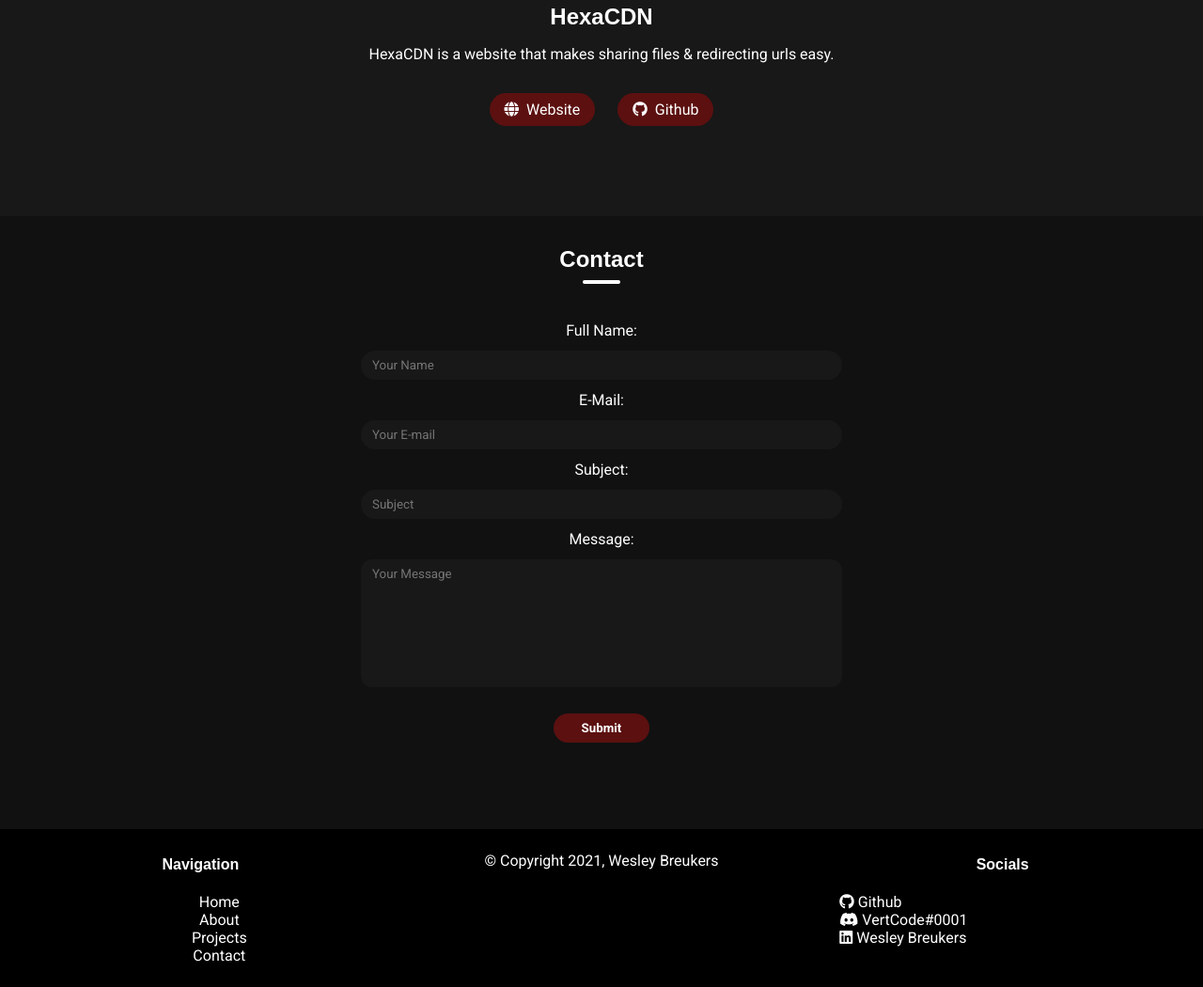
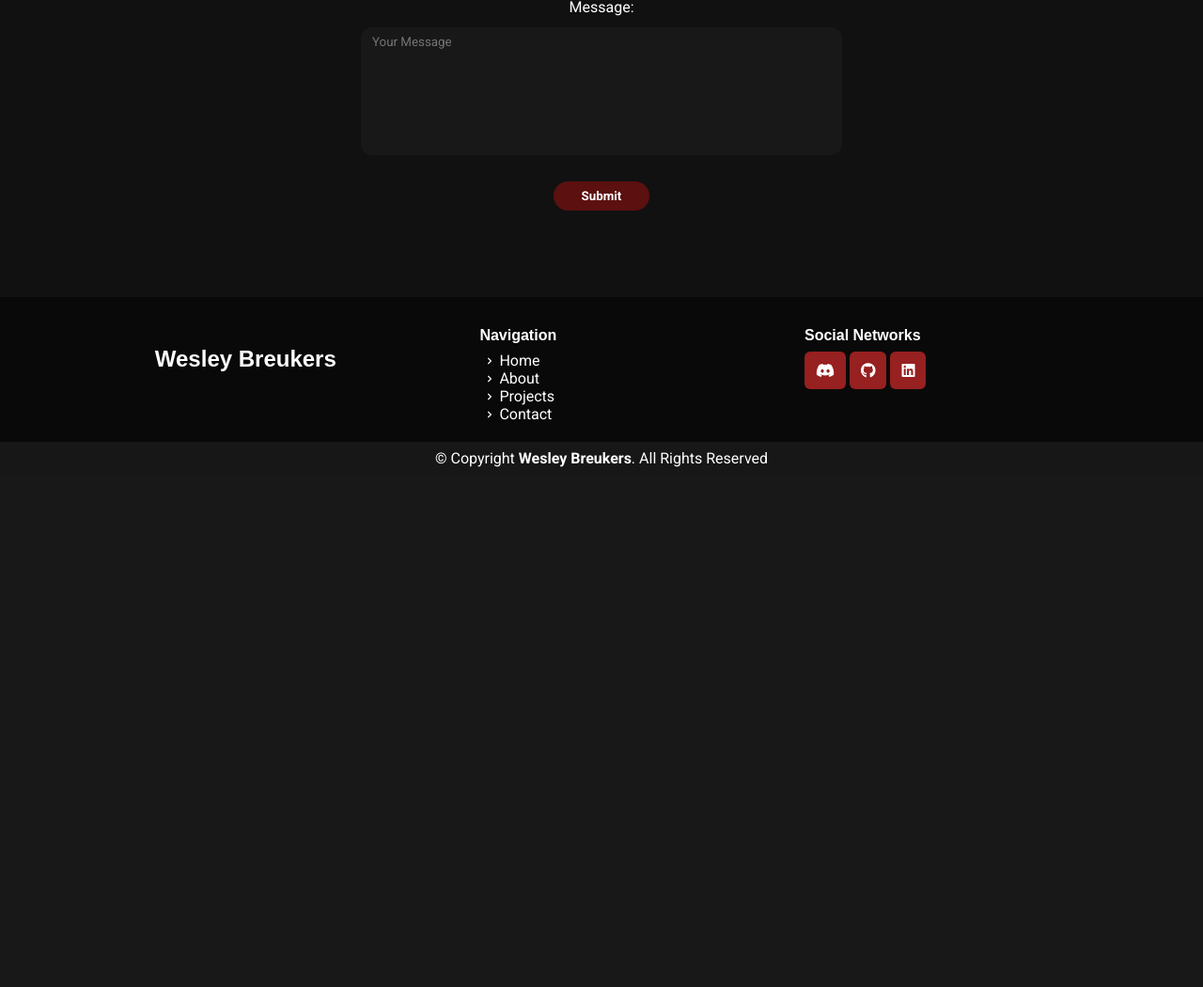
Before and after one commit to VertCode/Portfolio, a website: page public/index.html in a window 1280 px wide. Shown: the part 3146-4196 px from the top of the page at 94% size. After the commit the page ends 3651 px from the top, so only its background shows below. Drawn offline with nearby package versions, Linux system fonts and the light colour scheme.

Commit message:
Finished backend for contact form. Recoded footer.

```diff
--- a/package.json
+++ b/package.json
@@ -8,6 +8,7 @@
   },
   "dependencies": {
     "express": "^4.17.1",
-    "fs": "^0.0.1-security"
+    "fs": "^0.0.1-security",
+    "nodemailer": "^6.7.0"
   }
 }
--- a/public/index.html
+++ b/public/index.html
@@ -108,15 +108,6 @@
                             <a class="project-link" href="https://bridgepigeon.com"><i class="fas fa-globe"></i>Website</a>
                         </div>
                     </div>
-                    <div class="project">
-                        <img src="./src/img/projects/orbit-preview.png" alt="OrbitClient Image">
-                        <h3>HexaCDN</h3>
-                        <p>HexaCDN is a website that makes sharing files & redirecting urls easy.</p>
-                        <div class="project-links">
-                            <a class="project-link" href="https://orbitclient.com"><i class="fas fa-globe"></i>Website</a>
-                            <a class="project-link" href="https://orbitclient.com"><i class="fab fa-github"></i>Github</a>
-                        </div>
-                    </div>
                 </div>
             </div>
         </section>
@@ -148,32 +139,29 @@
     <footer>
         <div class="container">
             <div class="row">
-                <div class="column-4">
-                    <div>
-                        <h4>Navigation</h4>
-                        <ul>
-                            <li><a href="#home-section">Home</a></li>
-                            <li><a href="#about-section">About</a></li>
-                            <li><a href="#projects-section">Projects</a></li>
-                            <li><a href="#contact-section">Contact</a></li>
-                        </ul>
-                    </div>
+                <div class="column-3">
+                    <h2>Wesley Breukers</h2>
                 </div>
-                <div class="column-4">
-                    <p>&copy; Copyright 2021, Wesley Breukers</p>
+                <div class="column-3">
+                    <h4>Navigation</h4>
+                    <ul>
+                        <li><i class="fas fa-chevron-right"></i> <a href="#home-section">Home</a></li>
+                        <li><i class="fas fa-chevron-right"></i> <a href="#about-section">About</a></li>
+                        <li><i class="fas fa-chevron-right"></i> <a href="#projects-section">Projects</a></li>
+                        <li><i class="fas fa-chevron-right"></i> <a href="#contact-section">Contact</a></li>
+                    </ul>
                 </div>
-                <div class="column-4">
-                    <h4>Socials</h4>
-                    <div class="socials">
-                        <ul>
-                            <li><a href="https://github.com/VertCode"><i class="fab fa-github"></i>Github</a></li>
-                            <li><i class="fab fa-discord"></i>VertCode#0001</li>
-                            <li><a href="www.linkedin.com/in/wesleybreukers"><i class="fab fa-linkedin"></i>Wesley Breukers</a></li>
-                        </ul>
+                <div class="column-3">
+                    <h4>Social Networks</h4>
+                    <div class="social-networks">
+                        <a href="https://vertcode.dev/discord"><i class="fab fa-discord"></i></a>
+                        <a href="https://github.com/VertCode"><i class="fab fa-github"></i></a>
+                        <a href="www.linkedin.com/in/wesleybreukers"><i class="fab fa-linkedin"></i></a>
                     </div>
                 </div>
             </div>
         </div>
+        <p>&copy; Copyright <strong>Wesley Breukers</strong>. All Rights Reserved</p>
     </footer>
 
     <script src="https://ajax.googleapis.com/ajax/libs/jquery/3.5.1/jquery.min.js"></script>
--- a/public/src/css/styles.css
+++ b/public/src/css/styles.css
@@ -381,23 +381,71 @@
 #send-button:hover {
     background: #711414;
 }
-
-/*
-        Footer
- */
 footer {
-    width: 100%;
-    background: #000;
-    padding: 0.5rem 0;
-    text-align: center;
+    background: #090909;
+    color: white;
+    padding: 1rem 0 0 0;
+    display: flex;
+    flex-direction: column;
+    justify-content: center;
+    align-items: center;
 }
 
-footer div.socials {
-    text-align: left;
+footer div.container {
+    width: 90%;
+    margin: 0 5% 0.5rem 5%;
 }
 
-footer div.socials i {
-    padding: 0 0.25rem 0 0;
+footer h4 {
+    margin: 0 0 0.5rem 0;
+}
+
+footer ul {
+    padding: 0 0.5rem;
+    margin: 0 0 0 0;
+}
+
+footer a:hover {
+    color: #b13b3b;
+}
+
+footer ul li {
+    display: flex;
+    align-items: center;
+}
+
+footer i.fa-chevron-right {
+    font-size: 0.5rem;
+    margin: 0 0.5rem 0 0;
+}
+
+footer div.social-networks a i {
+    border-radius: 6px;
+    background: #972020;
+    text-align: center;
+    padding: 0.75rem 0.75rem;
+}
+
+footer div.social-networks a i:hover {
+    color: white;
+    background: #8b1f1f;
+}
+
+footer div[class^="column-"] {
+    margin: 1rem auto auto;
+}
+
+footer .row {
+    width: 90%;
+    margin: 0 5%;
+}
+
+footer p {
+    width: 100%;
+    text-align: center;
+    background: rgba(43, 43, 43, 0.42);
+    margin: 0.75rem 0 0 0;
+    padding: 0.5rem 0;
 }
 
 /*
```
Also changed, not shown: config.json (added, +10 -0 lines), routes/contact.js (+139 -0 lines), 1 other file.
